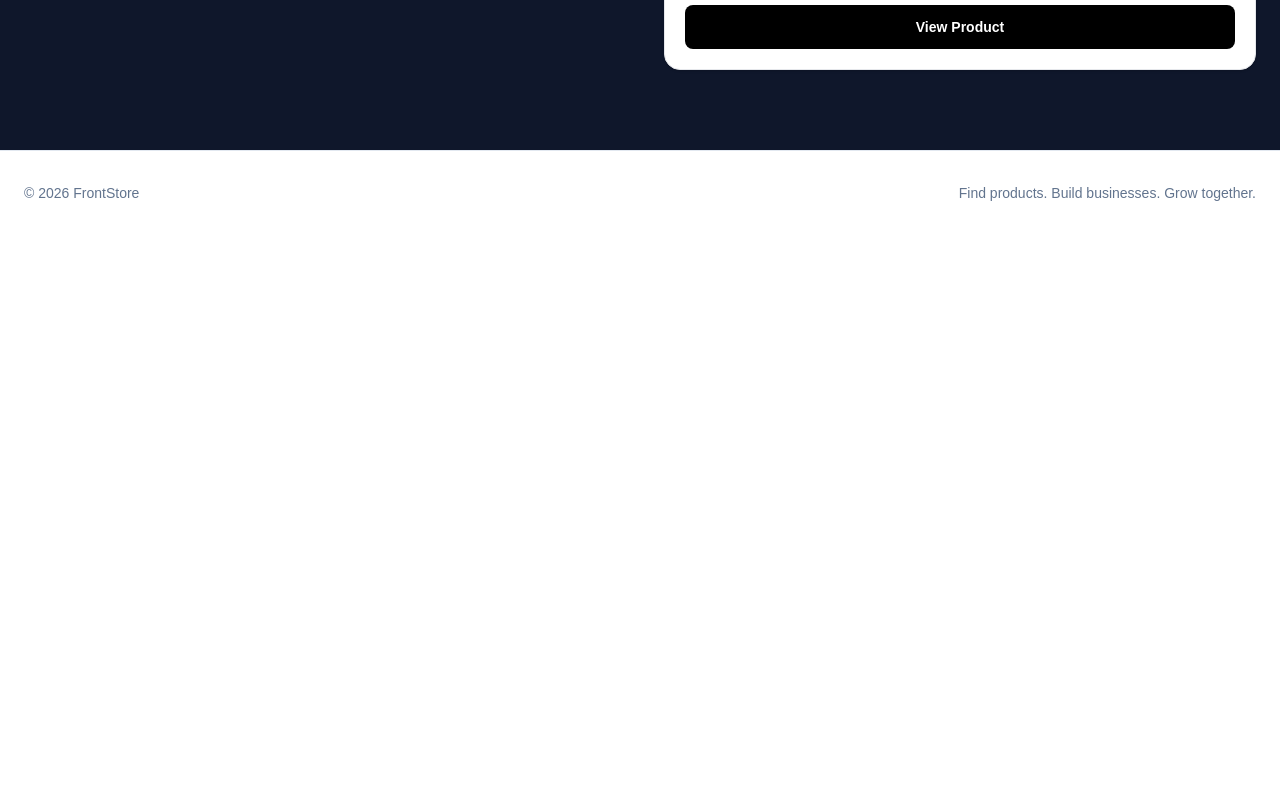
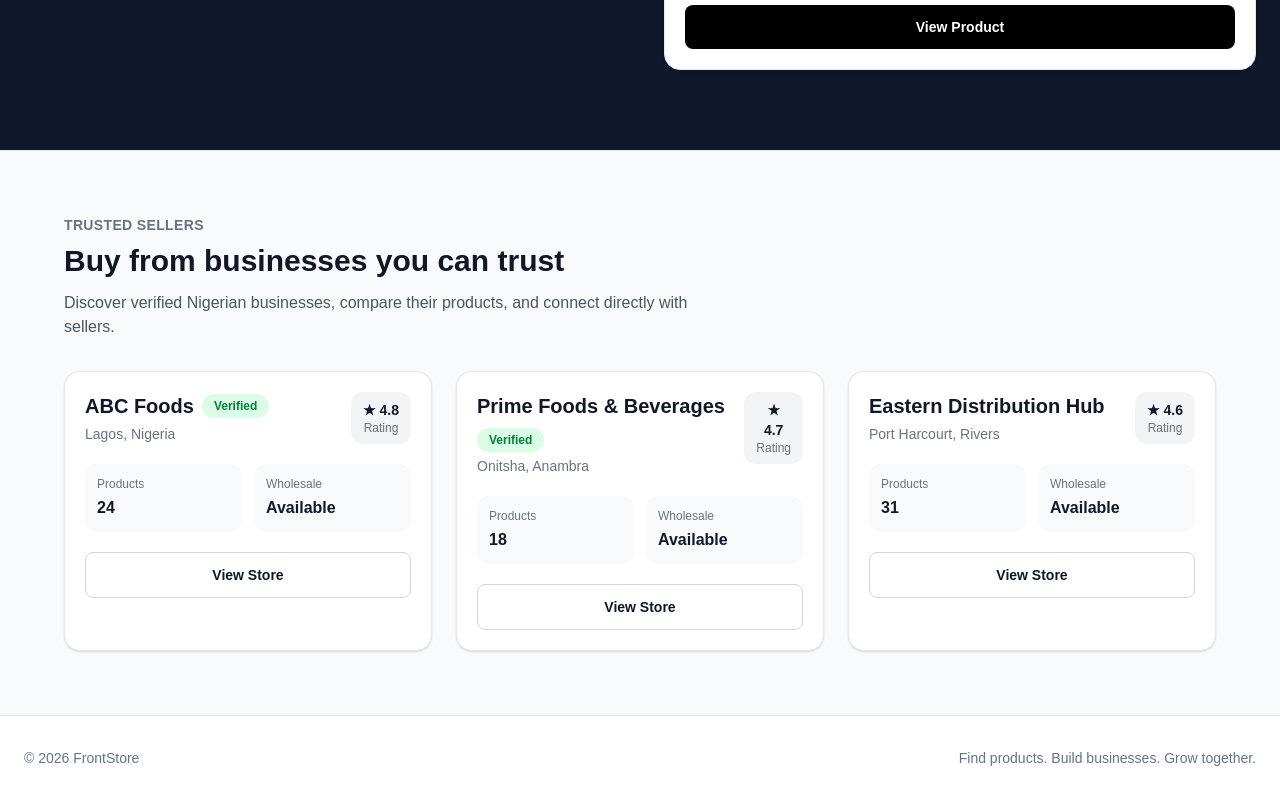
Before and after one commit to Kedion/frontstore, a Next.js app: page / in a window 1280 px wide. Shown: the part 2133-2933 px from the top of the page. Before the commit the page ends 2368 px from the top, so only its background shows below. Built offline with nearby package versions, Linux system fonts and the light colour scheme.

Commit message:
feat: add seller card component

```diff
--- a/app/page.tsx
+++ b/app/page.tsx
@@ -1,5 +1,6 @@
 import Button from "@/components/ui/Button";
 import ProductCard from "@/components/marketplace/ProductCard";
+import SellerCard from "@/components/marketplace/SellerCard";
 import { productImages } from "@/lib/product-images";
 
 export default function Home() {
@@ -173,6 +174,54 @@
         </div>
       </section>
 
+        {/* Seller Section */}
+      <section className="border-t border-gray-200 bg-gray-50 px-6 py-16">
+        <div className="mx-auto max-w-6xl">
+          <div className="mb-8">
+            <p className="text-sm font-semibold uppercase tracking-wide text-gray-500">
+              Trusted Sellers
+            </p>
+
+            <h2 className="mt-2 text-3xl font-bold text-gray-900">
+              Buy from businesses you can trust
+            </h2>
+
+            <p className="mt-3 max-w-2xl text-gray-600">
+              Discover verified Nigerian businesses, compare their products,
+              and connect directly with sellers.
+            </p>
+          </div>
+
+          <div className="grid gap-6 md:grid-cols-2 lg:grid-cols-3">
+            <SellerCard
+              name="ABC Foods"
+              location="Lagos, Nigeria"
+              rating="4.8"
+              productCount={24}
+              verified
+              wholesale
+            />
+
+            <SellerCard
+              name="Prime Foods & Beverages"
+              location="Onitsha, Anambra"
+              rating="4.7"
+              productCount={18}
+              verified
+              wholesale
+            />
+
+            <SellerCard
+              name="Eastern Distribution Hub"
+              location="Port Harcourt, Rivers"
+              rating="4.6"
+              productCount={31}
+              wholesale
+            />
+          </div>
+        </div>
+      </section>
+
       {/* Footer */}
       <footer className="border-t border-slate-200">
         <div className="mx-auto flex max-w-7xl flex-col gap-3 px-6 py-8 text-sm text-slate-500 md:flex-row md:items-center md:justify-between">
--- /dev/null
+++ b/components/marketplace/SellerCard.tsx
@@ -0,0 +1,75 @@
+import Badge from "@/components/ui/Badge";
+import Button from "@/components/ui/Button";
+
+type SellerCardProps = {
+  name: string;
+  location: string;
+  rating: string;
+  productCount: number;
+  verified?: boolean;
+  wholesale?: boolean;
+};
+
+export default function SellerCard({
+  name,
+  location,
+  rating,
+  productCount,
+  verified = false,
+  wholesale = false,
+}: SellerCardProps) {
+  return (
+    <article className="rounded-2xl border border-gray-200 bg-white p-5 shadow-sm transition hover:shadow-md">
+      <div className="flex items-start justify-between gap-4">
+        <div>
+          <div className="flex flex-wrap items-center gap-2">
+            <h3 className="text-xl font-bold text-gray-900">
+              {name}
+            </h3>
+
+            {verified && (
+              <Badge variant="success">Verified</Badge>
+            )}
+          </div>
+
+          <p className="mt-1 text-sm text-gray-500">
+            {location}
+          </p>
+        </div>
+
+        <div className="rounded-xl bg-gray-100 px-3 py-2 text-center">
+          <p className="text-sm font-bold text-gray-900">
+            ★ {rating}
+          </p>
+          <p className="text-xs text-gray-500">
+            Rating
+          </p>
+        </div>
+      </div>
+
+      <div className="mt-5 grid grid-cols-2 gap-3">
+        <div className="rounded-xl bg-gray-50 p-3">
+          <p className="text-xs text-gray-500">
+            Products
+          </p>
+          <p className="mt-1 font-bold text-gray-900">
+            {productCount}
+          </p>
+        </div>
+
+        <div className="rounded-xl bg-gray-50 p-3">
+          <p className="text-xs text-gray-500">
+            Wholesale
+          </p>
+          <p className="mt-1 font-bold text-gray-900">
+            {wholesale ? "Available" : "Contact seller"}
+          </p>
+        </div>
+      </div>
+
+      <Button variant="outline" className="mt-5 w-full">
+        View Store
+      </Button>
+    </article>
+  );
+}
```
